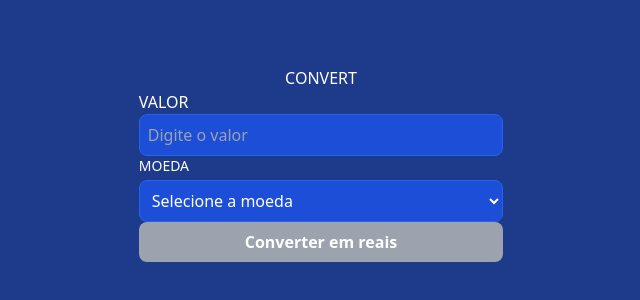
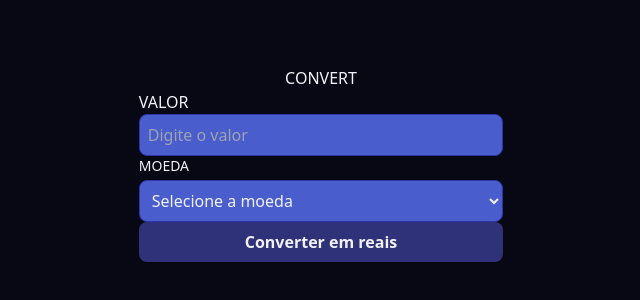
Before and after one commit to aanitakawasaki/projeto-nextjs-alpha-digital, a Next.js app in the folder projeto-nextjs-alpha-digital/: page / in a window 1280 px wide. Shown: the part 236-536 px from the top of the page, without its empty margins (319-959 px from the left). Built offline with nearby package versions, Linux system fonts and the light colour scheme.

Commit message:
mexendo no tailwind

```diff
--- a/projeto-nextjs-alpha-digital/src/styles/globals.css
+++ b/projeto-nextjs-alpha-digital/src/styles/globals.css
@@ -1,9 +1,11 @@
+@import url('https://fonts.googleapis.com/css2?family=Inter:wght@400;500;700&family=IBM+Plex+Mono:wght@400&display=swap');
+
 @tailwind base;
 @tailwind components;
 @tailwind utilities;
 
 body {
-  @apply bg-blue-900; /* Cor de fundo escuro */
+  @apply bg-blue-100;
 }
 
 .container {
@@ -23,7 +25,7 @@ body {
 }
 
 .button-disabled {
-  @apply bg-gray-400 cursor-not-allowed;
+  @apply bg-blue-500 cursor-not-allowed;
 }
 
 .resultDisplay {
--- a/projeto-nextjs-alpha-digital/tailwind.config.js
+++ b/projeto-nextjs-alpha-digital/tailwind.config.js
@@ -7,6 +7,18 @@ module.exports = {
   ],
   theme: {
     extend: {
+      colors: {
+        'blue-100': '#080815',
+        'blue-200': '#0E0F25',
+        'blue-300': '#141534',
+        'blue-400': '#1F2151',
+        'blue-500': '#2F3279',
+        'blue-600': '#2F34AB',
+        'blue-700': '#4A5DCD',
+        'blue-800': '#7D8DEC',
+        'blue-900': '#B2B8DE',
+        'white': '#F1F2F6',
+      },
       fontFamily: {
         'inter': ['Inter', 'sans-serif'],
         'plex': ['IBM Plex Mono', 'monospace'],
@@ -16,12 +28,34 @@ module.exports = {
         'button': ['16px', '20px'],
         'body': ['16px', '20px'],
         'label': ['12px', '16px'],
-        'span': ['16px', '20px'],
       },
-      backgroundImage: {
-        "gradient-radial": "radial-gradient(var(--tw-gradient-stops))",
-        "gradient-conic":
-          "conic-gradient(from 180deg at 50% 50%, var(--tw-gradient-stops))",
+      extend: {
+        typography: {
+          heading: {
+            fontFamily: 'Inter',
+            fontWeight: '700',
+            fontSize: '32px',
+            lineHeight: '48px',
+          },
+          button: {
+            fontFamily: 'Inter',
+            fontWeight: '600',
+            fontSize: '16px',
+            lineHeight: '20px',
+          },
+          body: {
+            fontFamily: 'Inter',
+            fontWeight: '400',
+            fontSize: '16px',
+            lineHeight: '20px',
+          },
+          label: {
+            fontFamily: 'Inter',
+            fontWeight: '400',
+            fontSize: '12px',
+            lineHeight: '16px',
+          },
+        },
       },
     },
   },
```
